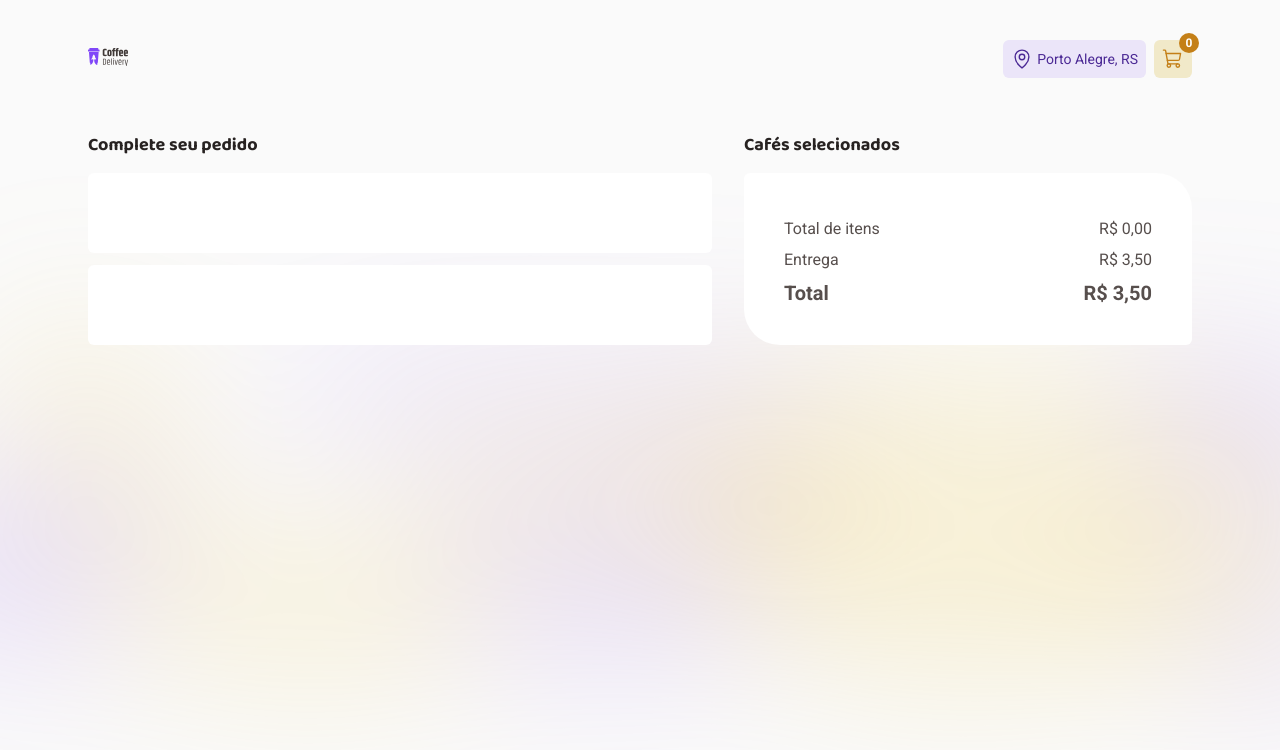
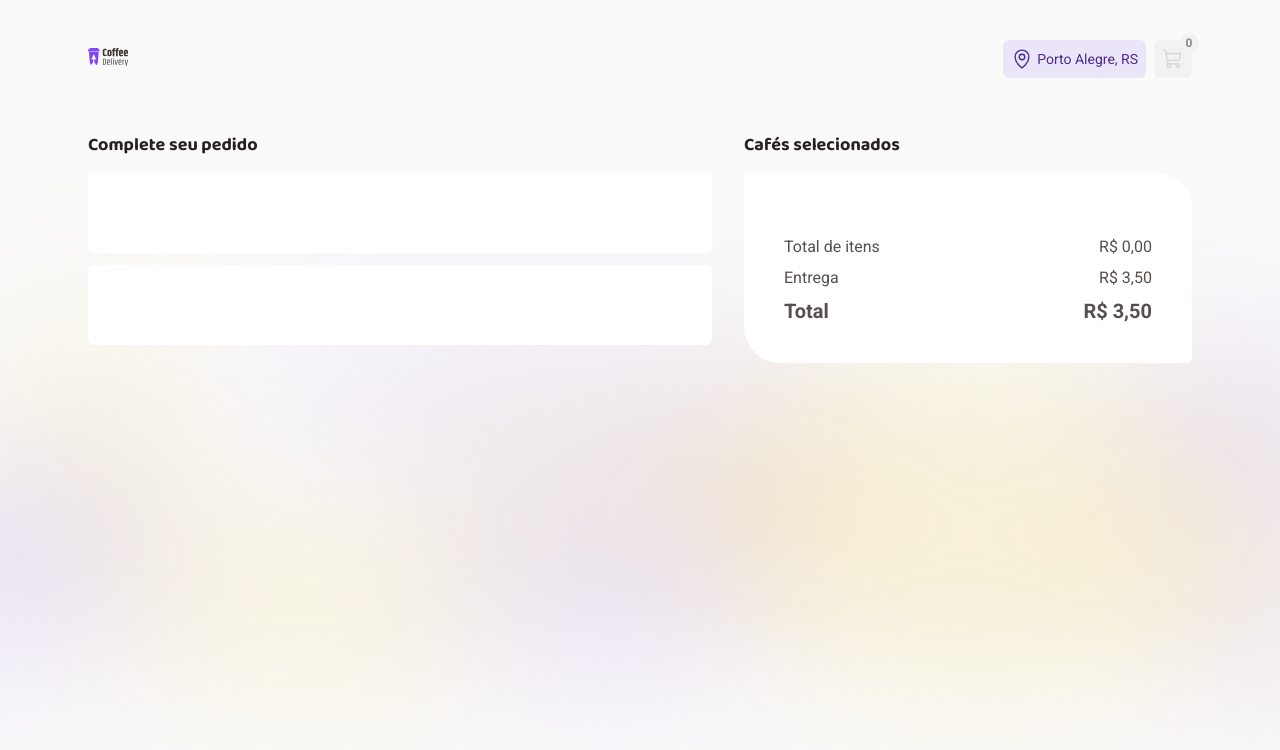
Before and after one commit to renandf/rocketseat-challenge-2-coffee-delivery, a React (Vite) app: page /checkout in a window 1280 px wide. Shown: the top 750 px of the page. Built offline with nearby package versions, Linux system fonts and the light colour scheme.

Commit message:
feat: Improve Checkout price section; Disable LinkCart if empty

```diff
--- a/src/components/CoffeeCardCart/index.tsx
+++ b/src/components/CoffeeCardCart/index.tsx
@@ -26,8 +26,6 @@ export function CoffeeCardCart({
   const { removeCoffee } = useContext(CartContext)
 
   function removeCoffeeFromCart(id: string) {
-    console.log(id)
-
     removeCoffee(id)
   }
   return (
--- a/src/components/CounterInput/index.tsx
+++ b/src/components/CounterInput/index.tsx
@@ -8,16 +8,16 @@ interface CounterInputProps {
   updateCoffeeInCart?: (counter: number) => void;
 }
 
-export function CounterInput({ count = 1, updateCoffeeCount }: CounterInputProps) {
+export function CounterInput({ count, updateCoffeeCount }: CounterInputProps) {
   const [ counter, setCounter ] = useState(count)
-  const [ isMin, setIsMin ] = useState(true)
-  const [ isMax, setIsMax ] = useState(false)
+  const [ isMin, setIsMin ] = useState(count <= 1 ? true : false)
+  const [ isMax, setIsMax ] = useState(count >= 99 ? true : false)
 
   function deacreaseNumber(e: React.FormEvent) {
     e.preventDefault()
     const updatedCounter = counter - 1
 
-    if (counter > 2 && counter <= 9) {
+    if (counter > 2 && counter <= 99) {
       setCounter(updatedCounter)
       setIsMax(false)
     } else if (counter === 2) {
@@ -38,10 +38,10 @@ export function CounterInput({ count = 1, updateCoffeeCount }: CounterInputProps
     e.preventDefault()
     const updatedCounter = counter + 1
 
-    if (counter >= 1 && counter < 8) {
+    if (counter >= 1 && counter < 98) {
       setCounter(updatedCounter)
       setIsMin(false)
-    } else if (counter === 8) {
+    } else if (counter === 98) {
       setCounter(updatedCounter)
       setIsMax(true)
     } else {
@@ -70,7 +70,7 @@ export function CounterInput({ count = 1, updateCoffeeCount }: CounterInputProps
         value={counter}
         step={1}
         min={1}
-        max={9}
+        max={99}
       />
 
       <ButtonContainer
--- a/src/components/LinkCart/index.tsx
+++ b/src/components/LinkCart/index.tsx
@@ -1,15 +1,22 @@
 import { ShoppingCart } from 'phosphor-react'
 import { useContext } from 'react'
+import { Link } from 'react-router-dom'
 import { CartContext } from '../../Contexts/CartContext'
 import { LinkContainer } from './styles'
 
 export function LinkCart() {
   const { totalItems } = useContext(CartContext)
 
+  // function handleClick(e: React.MouseEvent<HTMLAnchorElement>) {
+  //   if (totalItems === 0) e.preventDefault()
+  // }
+
   return (
-    <LinkContainer to="/checkout" title="Checkout">
-      <ShoppingCart size={22} />
-      <span>{totalItems <= 9 ? totalItems : '9+'}</span>
-    </LinkContainer>
+    <Link to="/checkout">
+      <LinkContainer disabled={!totalItems}>
+        <ShoppingCart size={22} />
+        <span>{totalItems <= 9 ? totalItems : '9+'}</span>
+      </LinkContainer>
+    </Link>
   )
 }
--- a/src/components/LinkCart/styles.ts
+++ b/src/components/LinkCart/styles.ts
@@ -1,10 +1,10 @@
-import { NavLink } from 'react-router-dom'
 import styled from 'styled-components'
 
-export const LinkContainer = styled(NavLink)`
+export const LinkContainer = styled.button`
   position: relative;
   padding: .5rem;
   line-height: 0;
+  border: 0;
 
   background: ${props => props.theme['yellow-light']};
   border-radius: ${props => props.theme['border-radius-md']};
@@ -36,4 +36,15 @@ export const LinkContainer = styled(NavLink)`
     background: ${props => props.theme['yellow-dark']};
     color: ${props => props.theme.white};
   }
+
+  &:disabled {
+    background: ${props => props.theme['base-card']};
+    color: ${props => props.theme['base-hover']};
+    cursor: not-allowed;
+
+    span {
+      background: ${props => props.theme['base-card']};
+      color: ${props => props.theme['base-label']};
+    }
+  }
 `
--- a/src/pages/Checkout/index.tsx
+++ b/src/pages/Checkout/index.tsx
@@ -2,7 +2,7 @@ import { useContext } from 'react'
 import { CoffeeCardCart } from '../../components/CoffeeCardCart'
 import { CartContext } from '../../Contexts/CartContext'
 import { styledPrice } from '../../utils'
-import { AddressContainer, AsideContainer, CartContainer, CartPriceItem, CartPriceTotal, MainContainer, PaymentContainer, WrappingContainer } from "./styles"
+import { AddressContainer, AsideContainer, CartContainer, CartPriceGroup, CartPriceItem, CartPriceTotal, MainContainer, PaymentContainer, WrappingContainer } from "./styles"
 
 export function Checkout() {
   const { coffees, totalPrice } = useContext(CartContext)
@@ -37,6 +37,7 @@ export function Checkout() {
               )
             })}
 
+            <CartPriceGroup>
               <CartPriceItem>
                 <p>Total de itens</p>
                 <span>{styledPrice(totalPrice)}</span>
@@ -49,6 +50,7 @@ export function Checkout() {
                 <p>Total</p>
                 <span>{styledPrice(totalWithDelivery)}</span>
               </CartPriceTotal>
+            </CartPriceGroup>
           </CartContainer>
         </AsideContainer>
       </WrappingContainer>
--- a/src/pages/Checkout/styles.ts
+++ b/src/pages/Checkout/styles.ts
@@ -39,21 +39,26 @@ export const CartContainer = styled(Base)`
     ${props => props.theme['border-radius-lg']};
 `
 
+
+export const CartPriceGroup = styled.div`
+  padding-block-start: 1.5rem;
+  display: flex;
+  flex-direction: column;
+  gap: .75rem;
+`
+
 const CartPriceBase = styled.div`
   display: flex;
   gap: 1rem;
-  padding-block: .375rem;
 
   :first-child {
     flex-grow: 1;
   }
 `
-
 export const CartPriceItem = styled(CartPriceBase)`
 `
 
 export const CartPriceTotal = styled(CartPriceBase)`
-  padding-block-end: 0;
   font-size: 1.25rem;
   font-weight: 700;
 `
```
Lines whose indentation alone changed are shown as unchanged.
